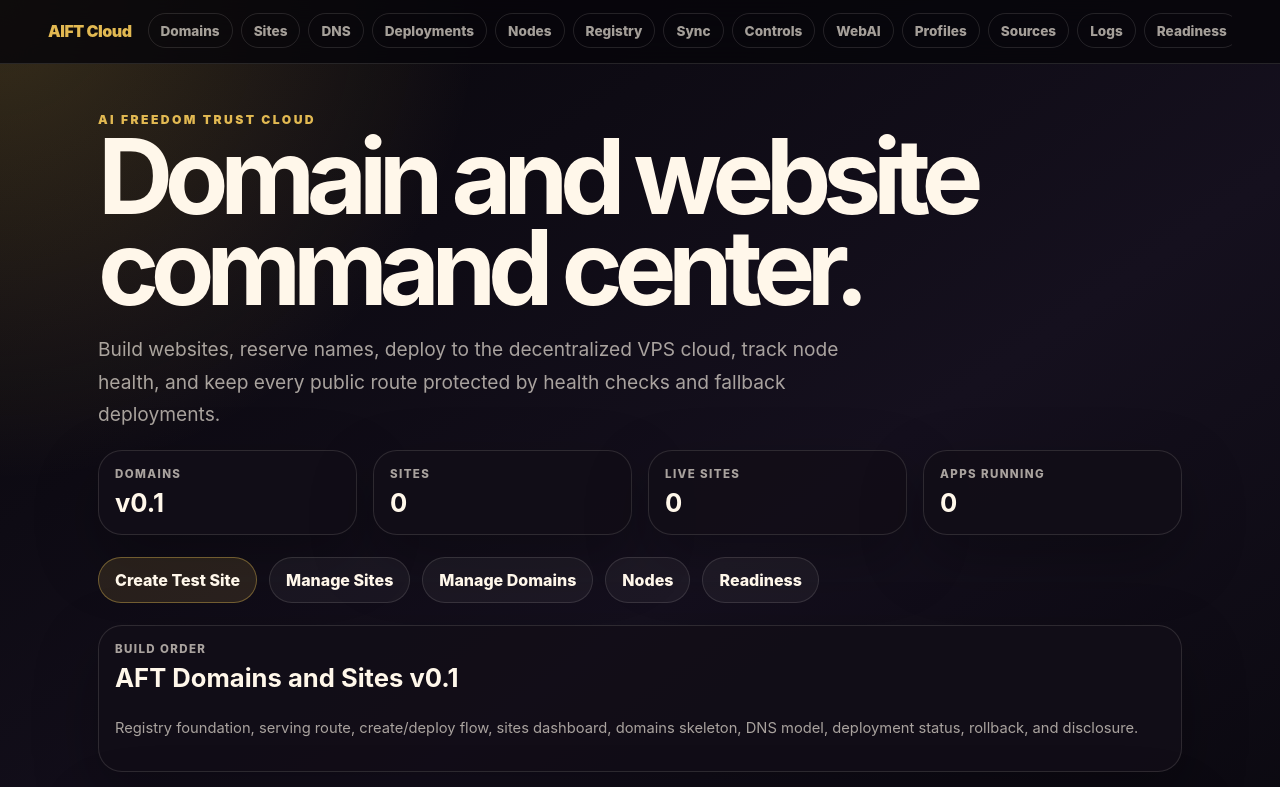
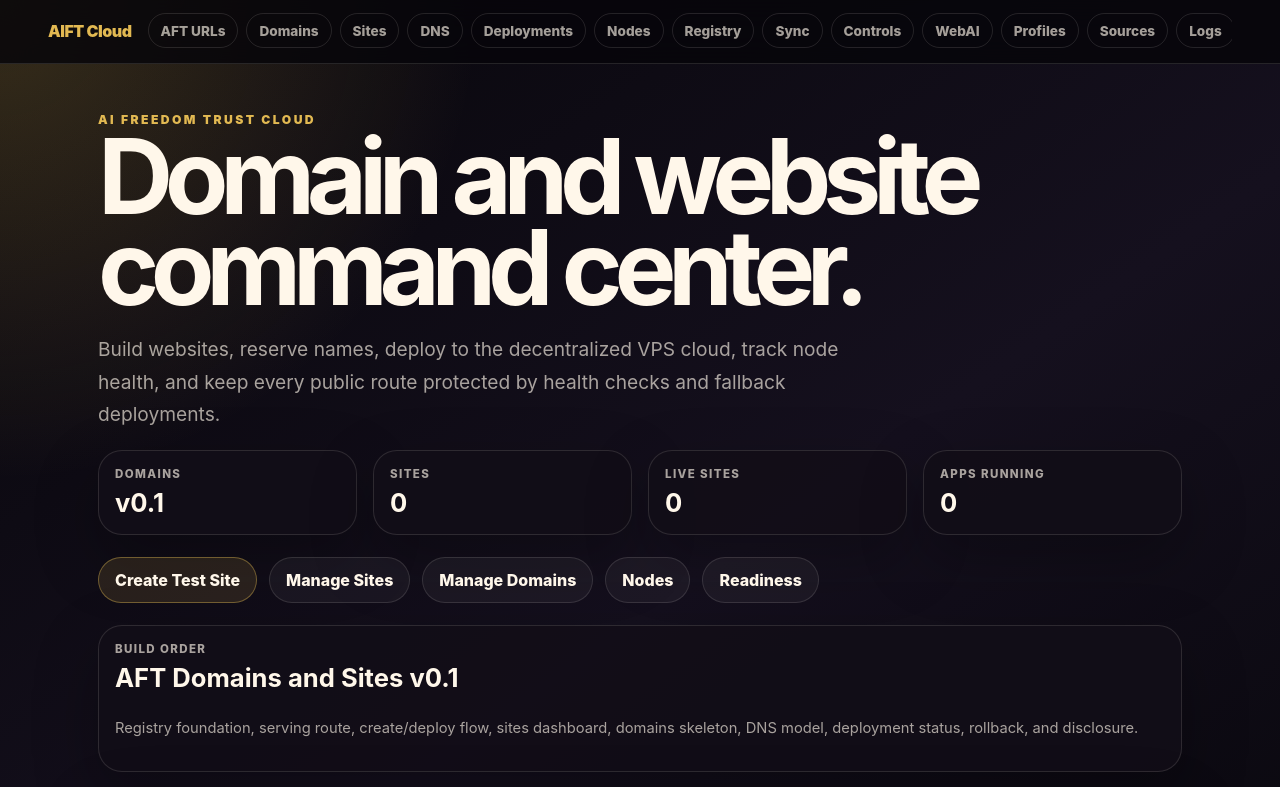
Before and after one commit to AIFreedomTrustFederation/VPS, a Next.js app in the folder apps/aift-dashboard/: page / in a window 1280 px wide. Shown: the top 787 px of the page. Built offline with nearby package versions, Linux system fonts and the light colour scheme.

Commit message:
Add AFT URLs to main navigation

```diff
--- a/apps/aift-dashboard/app/layout.tsx
+++ b/apps/aift-dashboard/app/layout.tsx
@@ -15,6 +15,7 @@ export default function RootLayout({ children }: { children: ReactNode }) {
         <header className="topbar">
           <a className="brand" href="/">AIFT Cloud</a>
           <nav className="nav-scroll">
+            <a href="/aft">AFT URLs</a>
             <a href="/domains">Domains</a>
             <a href="/sites">Sites</a>
             <a href="/dns">DNS</a>
```
